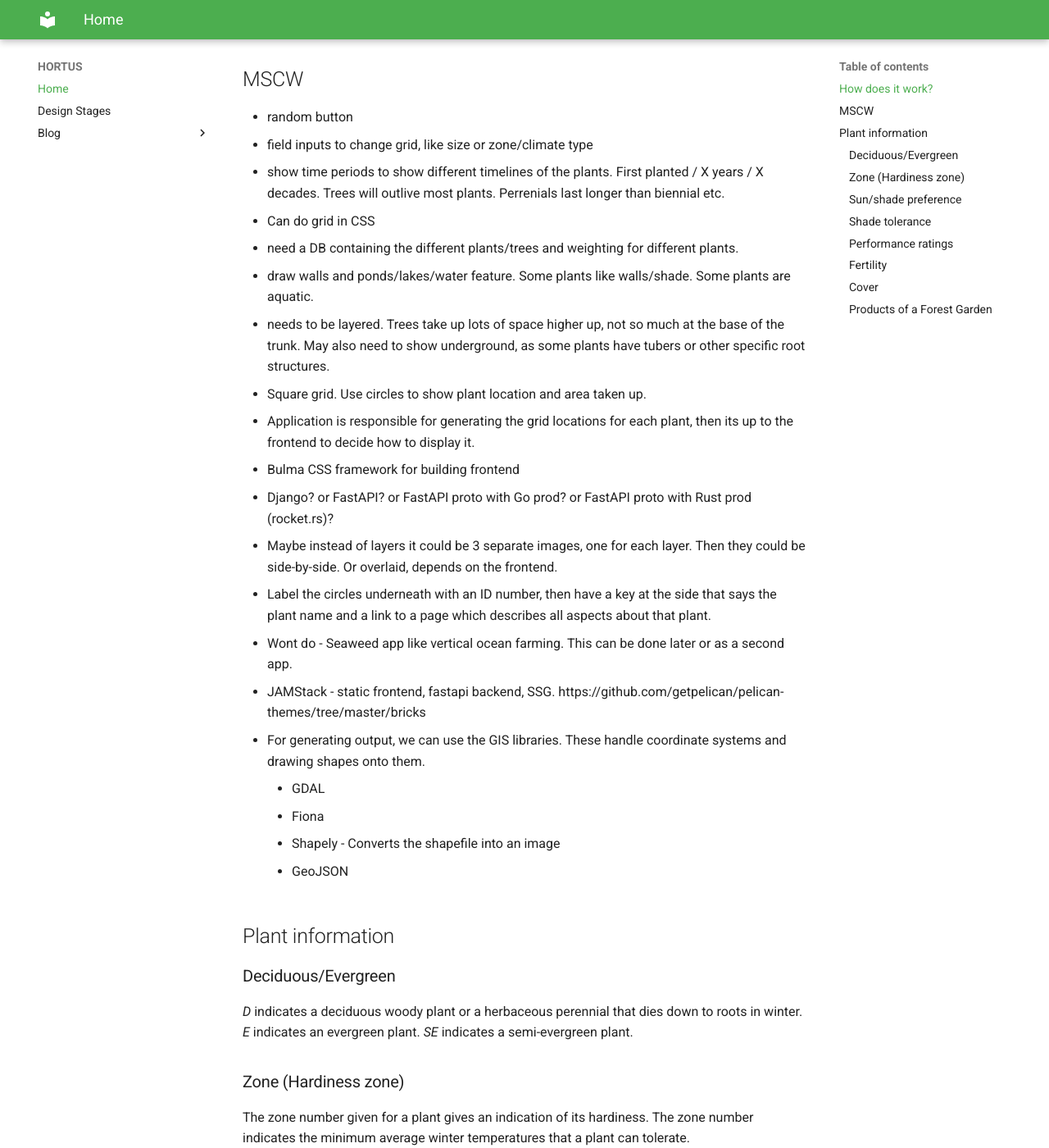
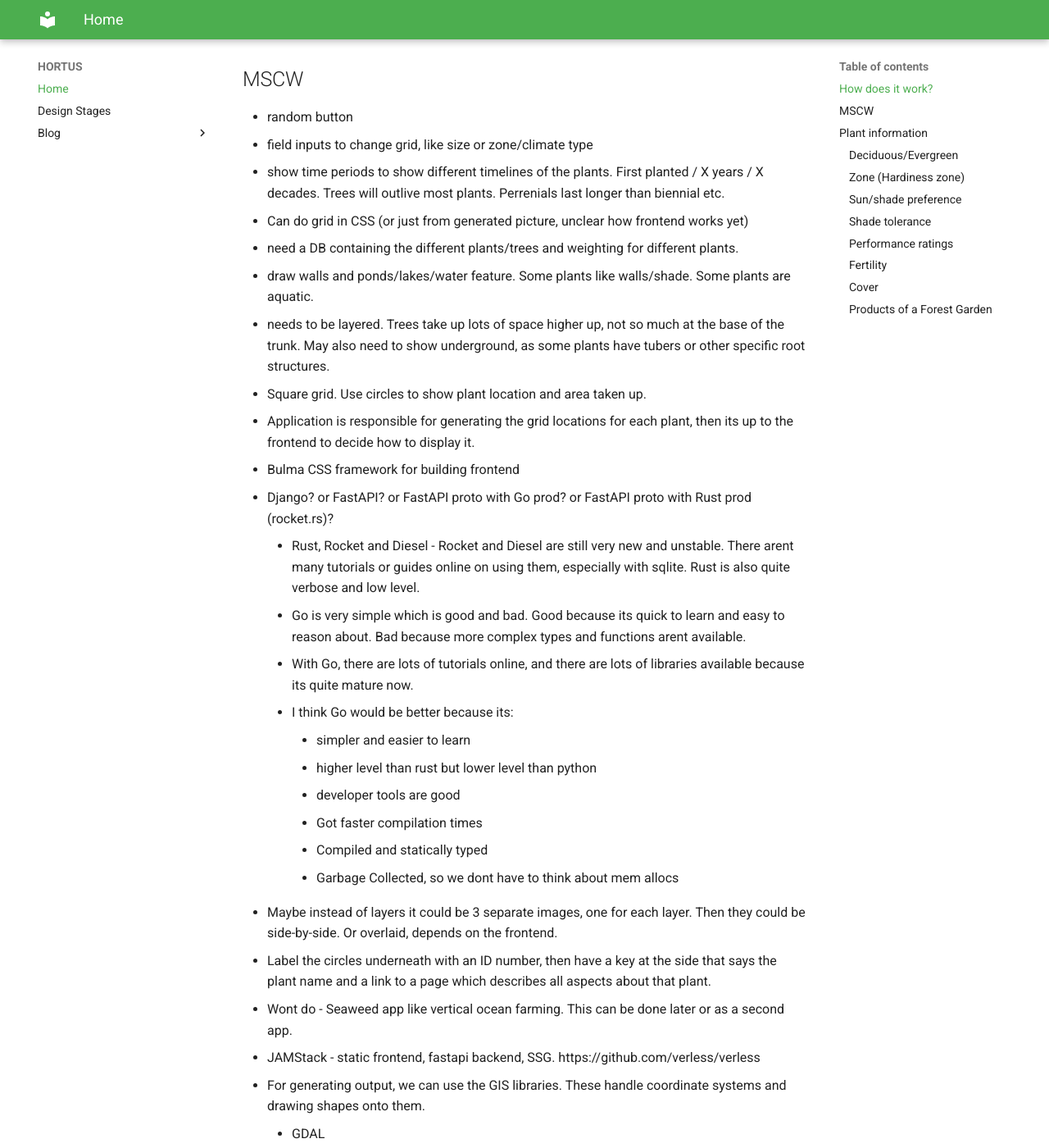
Before and after one commit to omussell/hortus, an MkDocs documentation site: the page built from docs/index.md, in a window 1280 px wide and 1400 px high, scrolled down 401 px. Shown: the whole window at 82% size. Built offline with MkDocs 1.6.1 and Material for MkDocs 9.7.7, drawn with Linux system fonts in a browser that asks for light colours.

Commit message:
Notes about rust vs go

```diff
--- a/docs/index.md
+++ b/docs/index.md
@@ -15,7 +15,7 @@ Initial landing page explains what a forest garden is. It also explains what thi
 - random button
 - field inputs to change grid, like size or zone/climate type
 - show time periods to show different timelines of the plants. First planted / X years / X decades. Trees will outlive most plants. Perrenials last longer than biennial etc.
-- Can do grid in CSS
+- Can do grid in CSS (or just from generated picture, unclear how frontend works yet)
 - need a DB containing the different plants/trees and weighting for different plants.
 - draw walls and ponds/lakes/water feature. Some plants like walls/shade. Some plants are aquatic.
 - needs to be layered. Trees take up lots of space higher up, not so much at the base of the trunk. May also need to show underground, as some plants have tubers or other specific root structures.
@@ -23,11 +23,21 @@ Initial landing page explains what a forest garden is. It also explains what thi
 - Application is responsible for generating the grid locations for each plant, then its up to the frontend to decide how to display it.
 - Bulma CSS framework for building frontend
 - Django? or FastAPI? or FastAPI proto with Go prod? or FastAPI proto with Rust prod (rocket.rs)?
+    - Rust, Rocket and Diesel - Rocket and Diesel are still very new and unstable. There arent many tutorials or guides online on using them, especially with sqlite. Rust is also quite verbose and low level.
+    - Go is very simple which is good and bad. Good because its quick to learn and easy to reason about. Bad because more complex types and functions arent available.
+    - With Go, there are lots of tutorials online, and there are lots of libraries available because its quite mature now.
+    - I think Go would be better because its:
+        - simpler and easier to learn
+        - higher level than rust but lower level than python
+        - developer tools are good
+        - Got faster compilation times
+        - Compiled and statically typed
+        - Garbage Collected, so we dont have to think about mem allocs
+
 - Maybe instead of layers it could be 3 separate images, one for each layer. Then they could be side-by-side. Or overlaid, depends on the frontend.
 - Label the circles underneath with an ID number, then have a key at the side that says the plant name and a link to a page which describes all aspects about that plant.
 - Wont do - Seaweed app like vertical ocean farming. This can be done later or as a second app.
-- JAMStack - static frontend, fastapi backend, SSG.
-https://github.com/getpelican/pelican-themes/tree/master/bricks
+- JAMStack - static frontend, fastapi backend, SSG. https://github.com/verless/verless
 - For generating output, we can use the GIS libraries. These handle coordinate systems and drawing shapes onto them.
     - GDAL
     - Fiona
```
